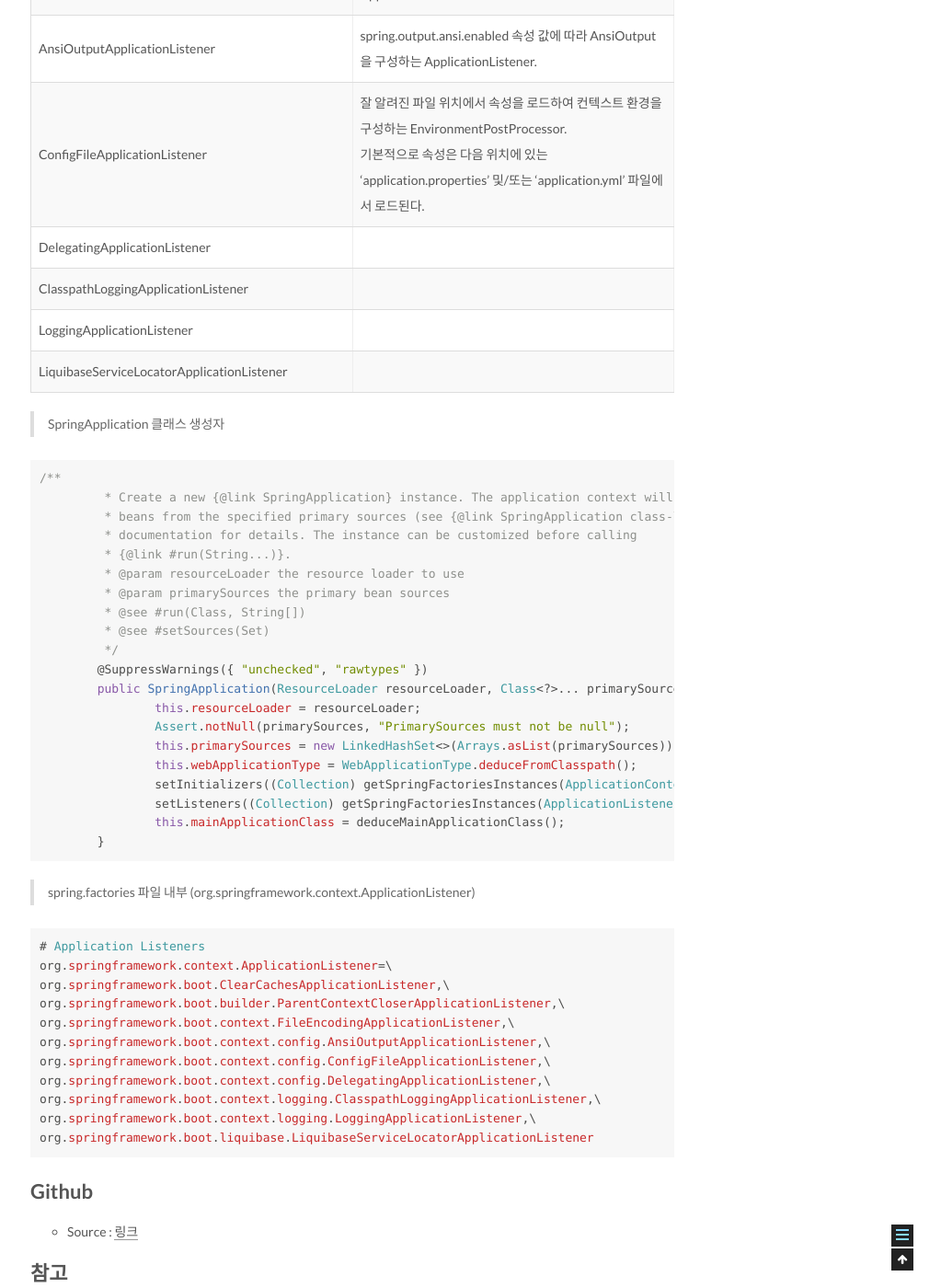
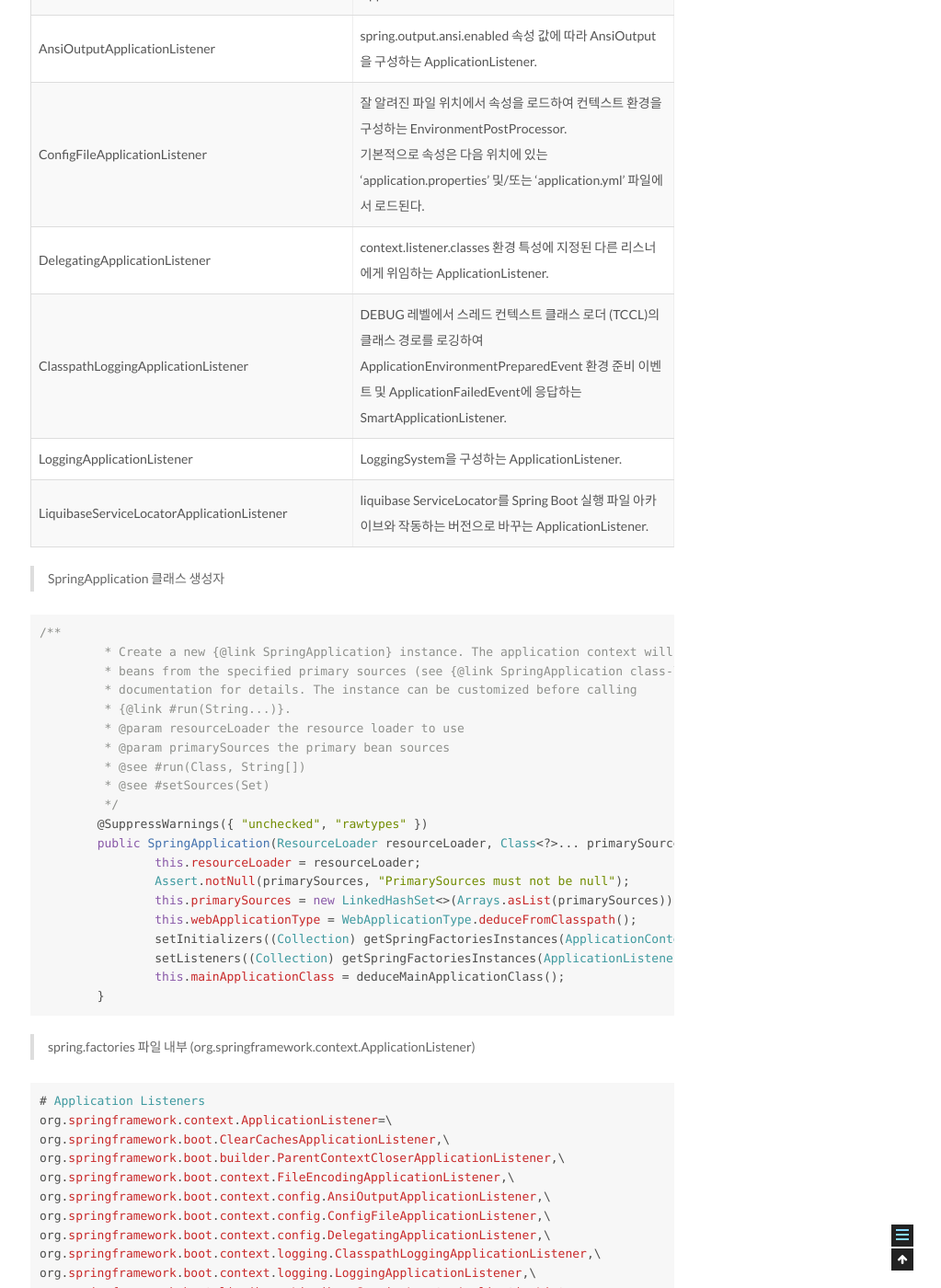
Before and after one commit to csj4032/csj4032.github.io, a Jekyll site: the page built from _posts/2019-07-22-Primavera-Chap02.md, in a window 1280 px wide and 1400 px high, scrolled down 6790 px. Shown: the whole window at 92% size, without its empty margins (257-1280 px from the left). Built offline with Jekyll 4.4.1, drawn with Linux system fonts in a browser that asks for light colours; comment, search, counter and statistics services are not loaded.

Commit message:
스프링부트 챕터 02 수정

```diff
--- a/_posts/2019-07-22-Primavera-Chap02.md
+++ b/_posts/2019-07-22-Primavera-Chap02.md
@@ -108,10 +108,10 @@ SpringApplication 클래스의 내부 구현을 확인해보면 SpringApplicatio
 | FileEncodingApplicationListener | 시스템 파일 인코딩이 환경에서 설정된 예상 값과 일치하지 않을 경우 응용 프로그램 시작을 중지하는 ApplicationListener. |
 | AnsiOutputApplicationListener | spring.output.ansi.enabled 속성 값에 따라 AnsiOutput을 구성하는 ApplicationListener.  |
 | ConfigFileApplicationListener | 잘 알려진 파일 위치에서 속성을 로드하여 컨텍스트 환경을 구성하는 EnvironmentPostProcessor. <br/> 기본적으로 속성은 다음 위치에 있는 'application.properties' 및/또는 'application.yml' 파일에서 로드된다. |
-| DelegatingApplicationListener | |
-| ClasspathLoggingApplicationListener | |
-| LoggingApplicationListener | |
-| LiquibaseServiceLocatorApplicationListener | |
+| DelegatingApplicationListener | context.listener.classes 환경 특성에 지정된 다른 리스너에게 위임하는 ApplicationListener. |
+| ClasspathLoggingApplicationListener | DEBUG 레벨에서 스레드 컨텍스트 클래스 로더 (TCCL)의 클래스 경로를 로깅하여 ApplicationEnvironmentPreparedEvent 환경 준비 이벤트 및 ApplicationFailedEvent에 응답하는 SmartApplicationListener. |
+| LoggingApplicationListener | LoggingSystem을 구성하는 ApplicationListener. |
+| LiquibaseServiceLocatorApplicationListener | liquibase ServiceLocator를 Spring Boot 실행 파일 아카이브와 작동하는 버전으로 바꾸는 ApplicationListener. |
 
 > SpringApplication 클래스 생성자
 
```
